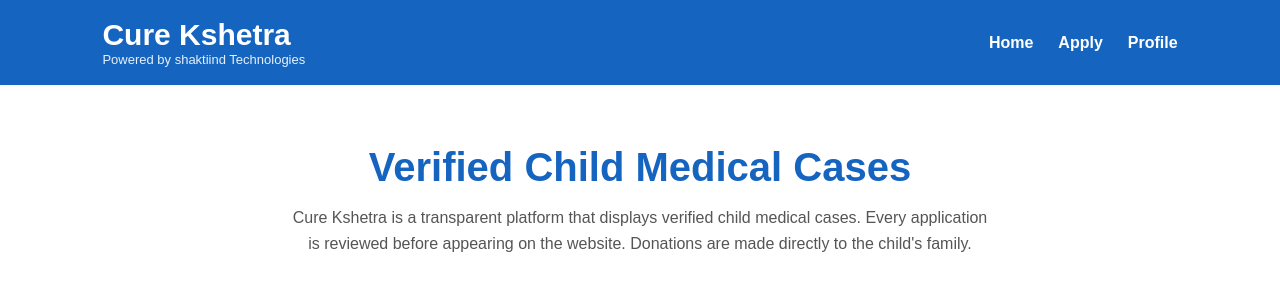
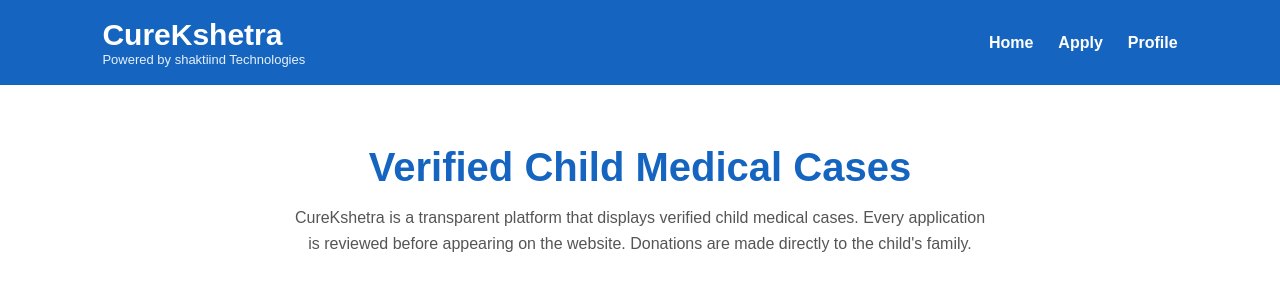
Before and after one commit to personalwebsite91/homepage, a plain HTML site: page index.html in a window 1280 px wide. Shown: the top 306 px of the page. Drawn offline with nearby package versions, Linux system fonts and the light colour scheme; no server answers.

```diff
--- a/index.html
+++ b/index.html
@@ -237,7 +237,7 @@
 <nav>
 
 <div class="logo">
-<h1>Cure Kshetra</h1>
+<h1>CureKshetra</h1>
 <p>Powered by shaktiind Technologies</p>
 </div>
 
@@ -255,7 +255,7 @@
 
 <p>
 
-Cure Kshetra is a transparent platform that displays verified child medical cases. Every application is reviewed before appearing on the website. Donations are made directly to the child's family.
+CureKshetra is a transparent platform that displays verified child medical cases. Every application is reviewed before appearing on the website. Donations are made directly to the child's family.
 
 </p>
 </section>
```
